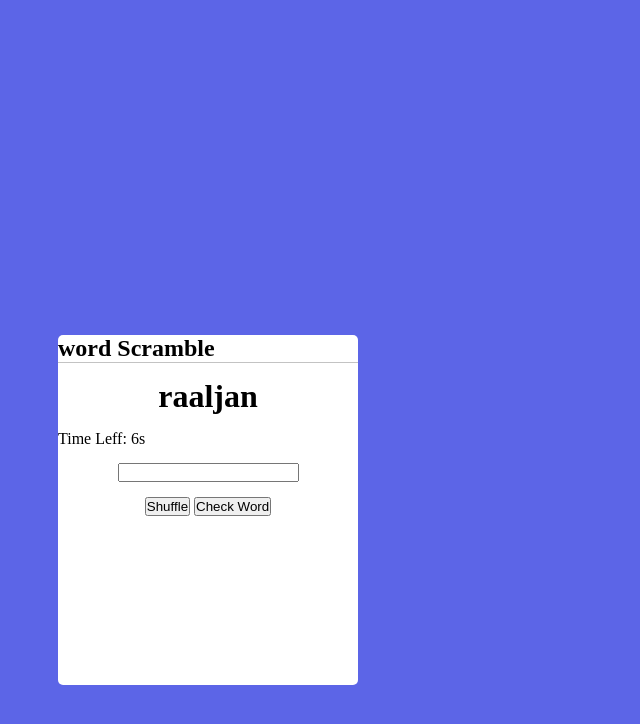
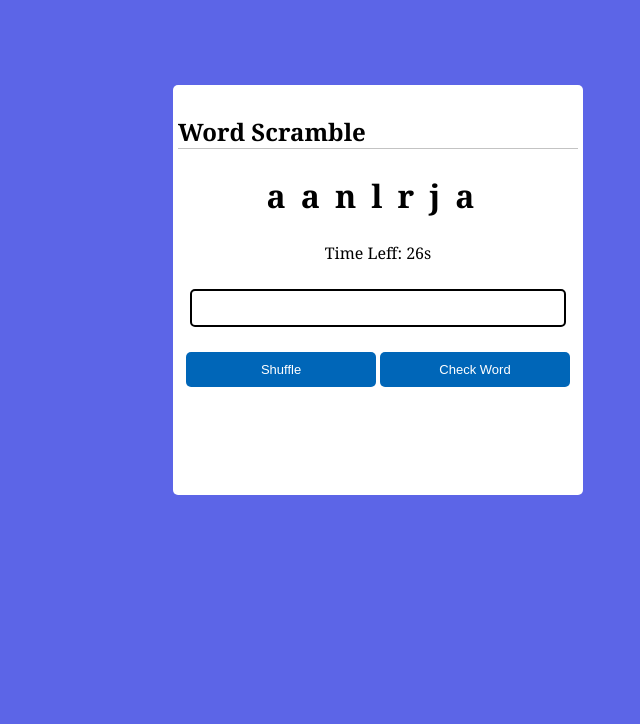
Before and after one commit to Wsanbey/Lista-de-exercicios-de-web1, a plain HTML site: page index.html in a window 1280 px wide. Shown: the whole page, without its empty margins (262-902 px from the left). Drawn offline with Linux system fonts and the light colour scheme.

Commit message:
Primeira entrega
Finalizada!

```diff
--- a/index.html
+++ b/index.html
@@ -9,7 +9,7 @@
 </head>
 <body>
     <div id="container">
-        <h2>word Scramble</h2>
+        <h2>Word Scramble</h2>
         <h1>Sparen</h1>
         <p>Time Leff:</p>
         <input type="text" id="palavraUsuario">
--- a/script.js
+++ b/script.js
@@ -7,7 +7,10 @@ const palavraUsuario = document.querySelector("#palavraUsuario");
 const resultadoDaPartida = document.querySelector("#resultadoDaPartida");
 
 // variaveis
-var tempoDaPartida = 10;
+var tempoDaPartida = 30;
+var duracaoDaPartida = 30;
+var reinicializar = 5;
+var paraCronometro = false;
 
 // lista de palavras
 var palavras = [
@@ -39,7 +42,7 @@ function embaralharPalavraSecreta(palavra){
     return palavraEmbaralhada;
 }
 
-function mostarPalavraSorteada(palavra){
+function mostarPalavraSorteada(){
     let palavraEmbaralhada = embaralharPalavraSecreta(palavraSecreta);
     mostrarPalavraSecreta.innerHTML= palavraEmbaralhada;
 }
@@ -48,7 +51,14 @@ function mostarPalavraSorteada(palavra){
 function validarResposta(){
     let resposta = palavraUsuario.value;
     let palavraIgual = palavraSecreta === resposta ? true : false;
+    if(palavraIgual){
+        paraCronometro = true;
+    }else
+    {   paraCronometro = false;
+    }
+
     fimDoJogo(palavraIgual);
+
 };
 
 //Validar com o teclado
@@ -58,55 +68,74 @@ palavraUsuario.addEventListener("keydown", function (event) {
         console.log(resposta)
         let palavraIgual = palavraSecreta === resposta ? true : false;
         console.log(palavraIgual);
+        if(palavraIgual){
+            paraCronometro = true;
+        }else
+        {   paraCronometro = false;
+        }
         fimDoJogo(palavraIgual);
+
     };
 });
 //Resultado do jogo
 function fimDoJogo(resultado){
     if(resultado){
         resultadoDaPartida.innerHTML = `Vacê acertou a palavra é ${this.palavraSecreta}`;
+
     }else{
         resultadoDaPartida.innerHTML = `Vacê errou a palavra é ${this.palavraSecreta}`
+
     }
 }
-// area de testes
-function reinicializarJogo(){
-console.log("Reinicializado");
-
-}
-
-//Fim do teste
-
-//Cronometrar e sorteart palavras
-function cronometro() {
-    if(tempoDaPartida < 0){
-        tempoDaPartida = 10;
-        sortearPalavras();
-        embaralharPalavraSecreta(palavraSecreta)
-        mostarPalavraSorteada(palavraSecreta);
-        limparCampos();
-
-    }
-    mostrarCronometro.innerHTML= `Time Leff: ${tempoDaPartida}s`;
-    tempoDaPartida--;
-}
-setInterval(cronometro, 1000);
-
-
 function limparCampos(){
     palavraUsuario.value = "";
     resultadoDaPartida.innerHTML = "";
+    // mostarPalavraSorteada();
 }
 
+//Cronometrar e sorteart palavras
 
-function acompanharFunçoes(){
-    mostarPalavraSorteada
-    limparCampos
-    validarResposta
-    cronometro
-    embaralharPalavraSecreta
-    sortearPalavras
-    fimDoJogo
+function ligarCronometro(){
+    var cronometro = setInterval(()=> {
+        if(tempoDaPartida < 0){
+            resultadoDaPartida.innerHTML = `A palavra é ${this.palavraSecreta}`
+            tempoDaPartida = duracaoDaPartida;
+            pararCronometro();
+            clearInterval(cronometro);
+        }
+
+        if(paraCronometro){
+            tempoDaPartida = duracaoDaPartida;
+            validarResposta();
+            pararCronometro();
+            clearInterval(cronometro);
+            paraCronometro = false;
+            console.log("Passou");
+
+        }else {
+                mostrarCronometro.innerHTML= `Time Leff: ${tempoDaPartida}s`;
+                tempoDaPartida--;
+                }
+    },1000);
 }
 
-mostarPalavraSorteada();
+ // pausa o intervalo após 5 segundos
+function pararCronometro(){
+    //clearInterval(this.cronometro);
+    console.log("desligando Cronomento");
+    setTimeout(() => {
+        start();
+        console.log("ligando Cronomento");
+      }, 5000);
+}
+
+function start(){
+    console.log("entrei em start");
+    limparCampos();
+    ligarCronometro();
+    sortearPalavras();
+    embaralharPalavraSecreta(palavraSecreta)
+    mostarPalavraSorteada();
+}
+
+start();
--- a/style.css
+++ b/style.css
@@ -5,26 +5,53 @@
 }
 body{
     background: #5c65e7;
-padding: 25%;
+
+    margin: 0 auto ;
 }
 
 #container{
     background: white;
-    width: 300px;
-    height: 350px;
+    padding: 5px;
+    width: 400px;
+    height: 400px;
+    margin: 85px auto ;
     border: 1px 1px solid rgba(167, 167, 167, 0.678) ;
-    border-radius: 5px;
+    border-radius: 5px ;
     text-align: center;
-
 }
 h2{
     text-align: start;
     border-bottom: 1px solid rgba(167, 167, 167, 0.678) ;
+
 }
-p{
-    text-align: start;
+h1{
+    letter-spacing: 15px;
+}
+h1,h2,p,button,input{
+    font-family:Georgia, 'Times New Roman', Times, serif;
+    margin-top:25px ;
+
 }
 
-h1,h2,p,input,button{
-    margin-top: 15px;
+button{
+    font-family: Arial, Helvetica, sans-serif;
+  font-size: 13px;
+  width: 190px;
+  height: 35px;
+  background-color: #0066b8;
+  padding: 9px 50px;
+  border: none;
+  color: white;
+  border-radius: 5px ;
 }
+input{
+    border: 2px solid black;
+
+    font-size: 25px;
+    border-radius: 5px ;
+}
+#resultadoDaPartida{
+
+    font-family: Arial, Helvetica, sans-serif;
+    font-size: 25px;
+}
```
